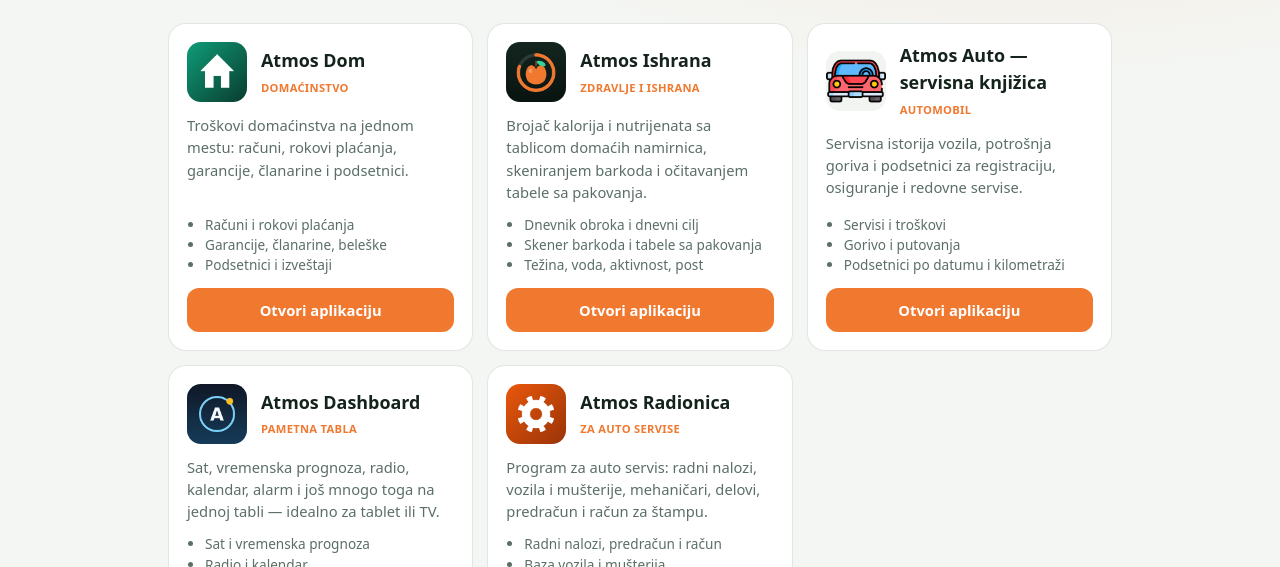
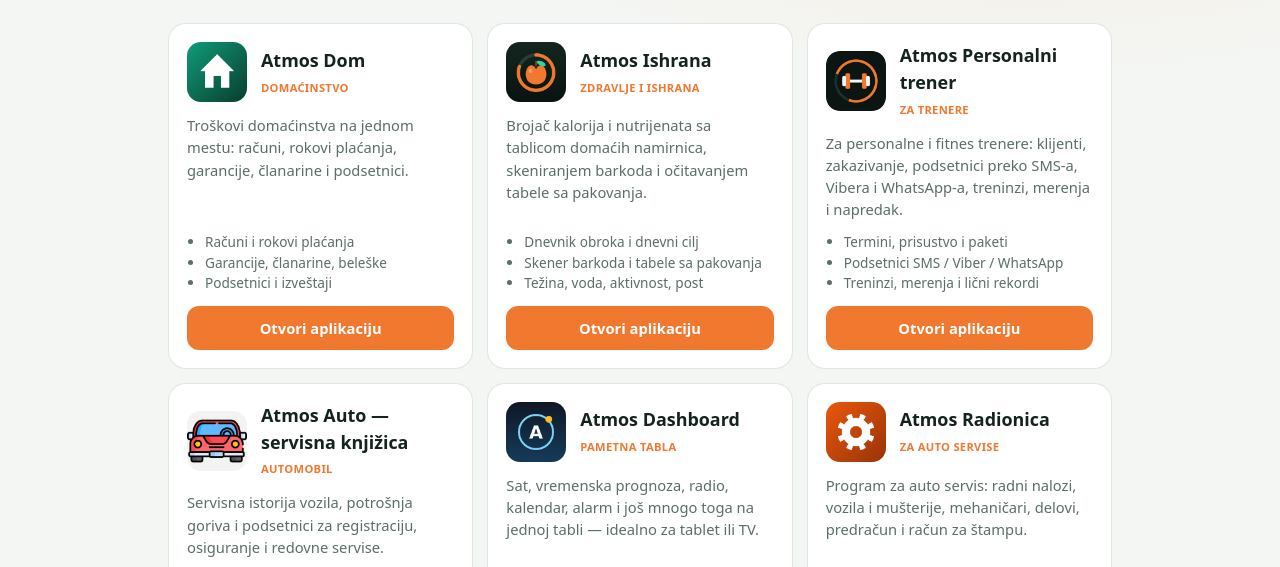
Before and after one commit to gembirdt-bit/atmosaplikacije, a plain HTML site: page index.html in a window 1280 px wide. Shown: the part 171-738 px from the top of the page. Drawn offline with Linux system fonts and the light colour scheme.

Commit message:
Dodat Atmos Personalni trener

```diff
--- a/index.html
+++ b/index.html
@@ -4,11 +4,11 @@
 <meta charset="utf-8">
 <meta name="viewport" content="width=device-width,initial-scale=1,viewport-fit=cover">
 <title>Atmos aplikacije</title>
-<meta name="description" content="Besplatne Atmos aplikacije: Atmos Dom, Atmos Ishrana, Atmos Auto — servisna knjižica, Atmos Dashboard i Atmos Radionica.">
+<meta name="description" content="Besplatne Atmos aplikacije: Atmos Dom, Atmos Ishrana, Atmos Personalni trener, Atmos Auto — servisna knjižica, Atmos Dashboard i Atmos Radionica.">
 <meta name="theme-color" content="#0c1512">
 <link rel="icon" href="ikone/atmos-dashboard.png">
 <meta property="og:title" content="Atmos aplikacije">
-<meta property="og:description" content="Besplatne aplikacije za domaćinstvo, ishranu, automobil i još mnogo toga.">
+<meta property="og:description" content="Besplatne aplikacije za domaćinstvo, ishranu, trening, automobil i još mnogo toga.">
 <style>
 :root{--acc:#f0782f;--bg:#0c1512;--bg2:#111e1a;--card:#16251f;--card2:#1d3029;--line:rgba(255,255,255,.1);--txt:#eef7f3;--muted:#98b3a8}
 @media (prefers-color-scheme:light){:root{--bg:#f4f6f3;--bg2:#e9eee9;--card:#fff;--card2:#f1f4f0;--line:rgba(10,50,35,.12);--txt:#14231c;--muted:#5b6f66}}
@@ -69,6 +69,9 @@ const APPS=[
   {n:'Atmos Ishrana',t:'Zdravlje i ishrana',i:'atmos-ishrana',u:BASE+'atmos-ishrana/',
    d:'Brojač kalorija i nutrijenata sa tablicom domaćih namirnica, skeniranjem barkoda i očitavanjem tabele sa pakovanja.',
    f:['Dnevnik obroka i dnevni cilj','Skener barkoda i tabele sa pakovanja','Težina, voda, aktivnost, post']},
+  {n:'Atmos Personalni trener',t:'Za trenere',i:'atmos-trener',u:BASE+'atmos-personalnitrener/',
+   d:'Za personalne i fitnes trenere: klijenti, zakazivanje, podsetnici preko SMS-a, Vibera i WhatsApp-a, treninzi, merenja i napredak.',
+   f:['Termini, prisustvo i paketi','Podsetnici SMS / Viber / WhatsApp','Treninzi, merenja i lični rekordi']},
   {n:'Atmos Auto — servisna knjižica',t:'Automobil',i:'atmos-auto',u:BASE+'atmos-auto-servisna-knjizica/',
    d:'Servisna istorija vozila, potrošnja goriva i podsetnici za registraciju, osiguranje i redovne servise.',
    f:['Servisi i troškovi','Gorivo i putovanja','Podsetnici po datumu i kilometraži']},
```
Also changed, not shown: ikone/atmos-trener.png (added), 1 other file.
